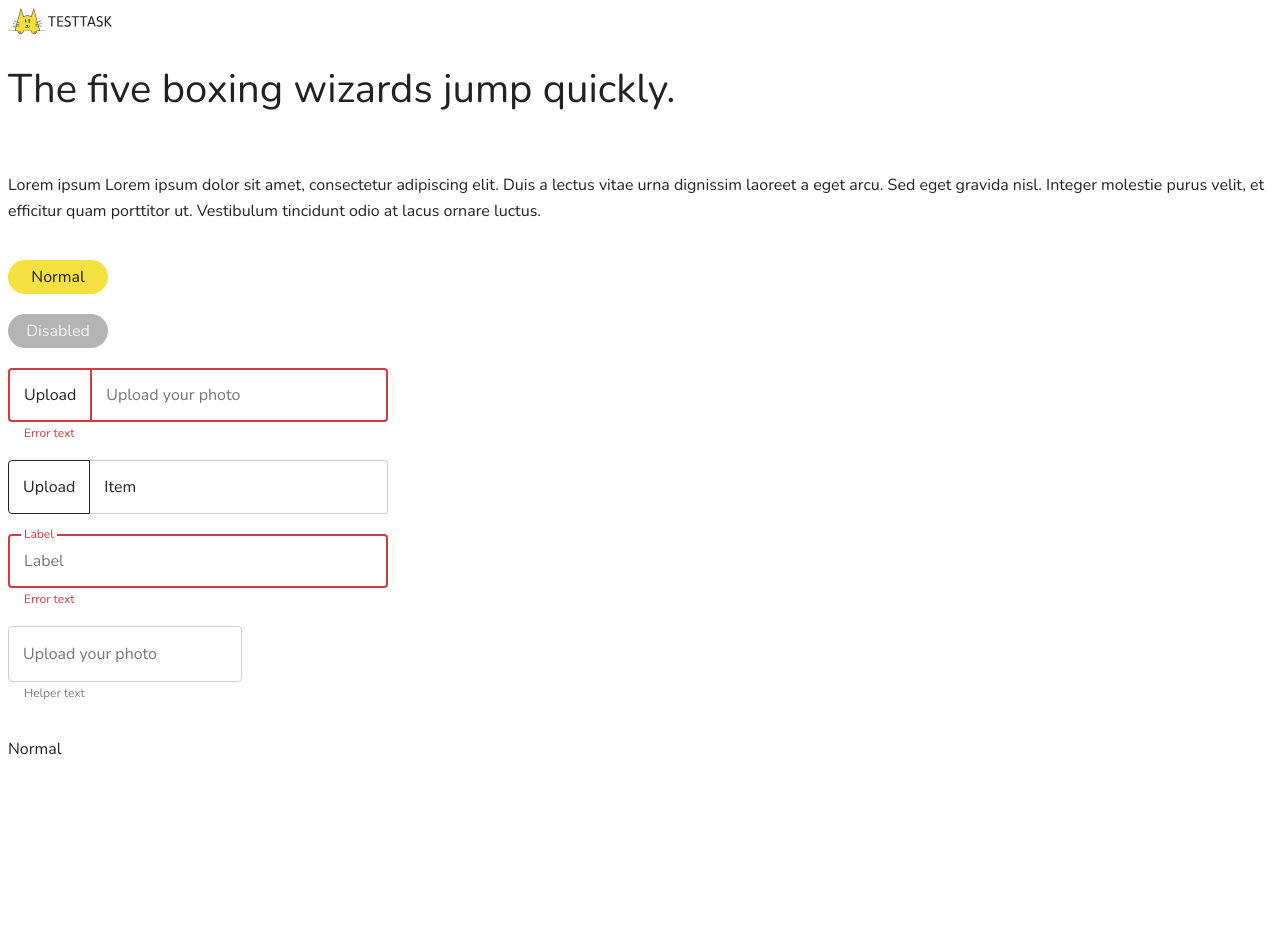
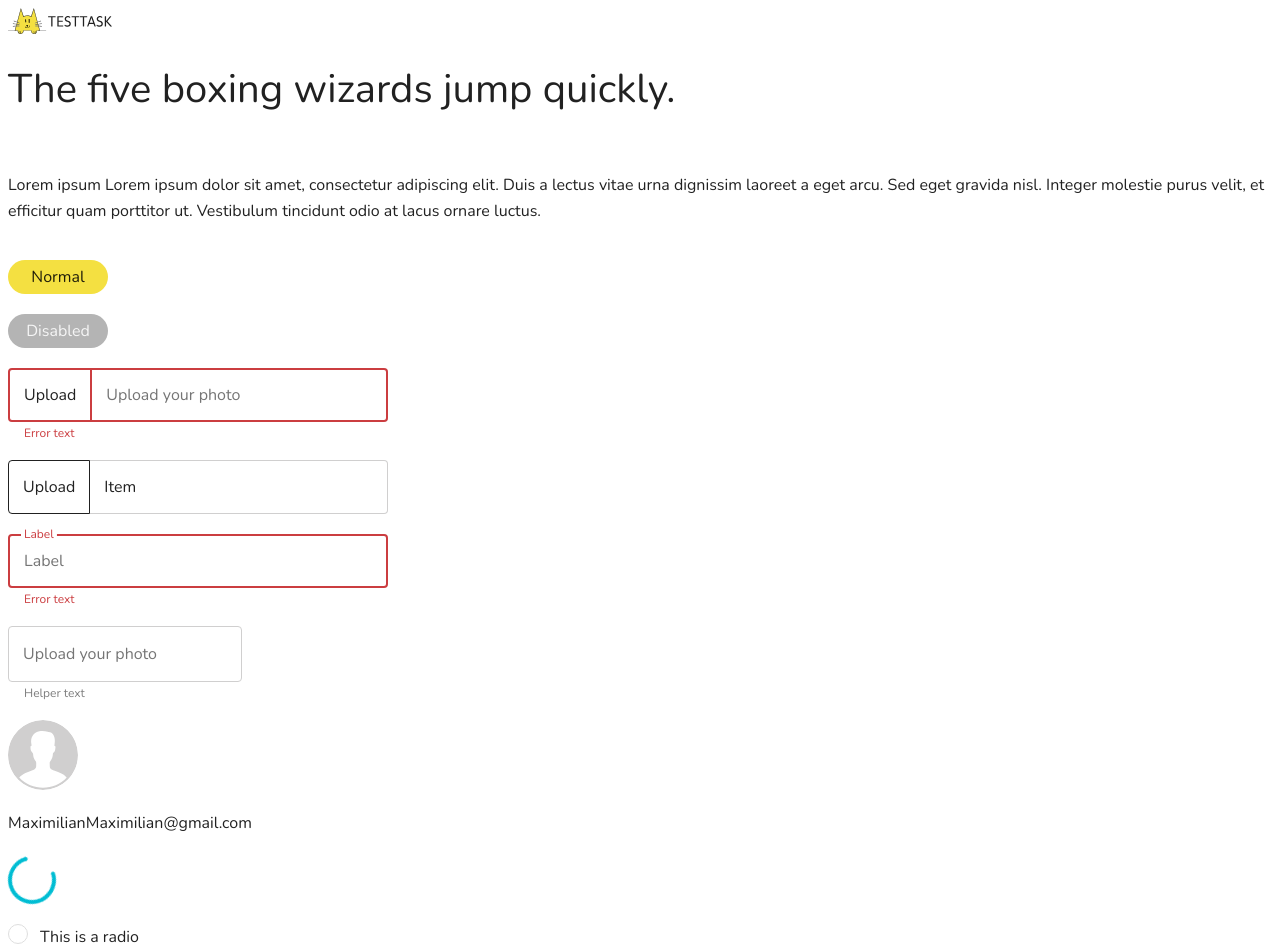
Before and after one commit to SpectreH/frontend-test-assignment, a Vue app in the folder frontend/: page / in a window 1280 px wide. Shown: the top 952 px of the page. Before the commit the page ends 800 px from the top, so only its background shows below. Built offline with nearby package versions, Linux system fonts and the light colour scheme.

Commit message:
finish element styles

```diff
--- a/frontend/src/components/HelloWorld.vue
+++ b/frontend/src/components/HelloWorld.vue
@@ -34,6 +34,29 @@
       </div>
     </div>
 
+    <div class="profile-image">
+      <img src="../assets/photo-cover.svg" height="70" width="70">
+    </div>
+
+    <div class="tooltip">MaximilianMaximilian@gmail.com
+      <span class="tooltiptext">MaximilianMaximilian@gmail.com</span>
+    </div>
+
+    <div class="spinner"></div>
+
+
+    <label class="b-contain">
+      <span>This is a radio</span>
+      <input name="radio" type="radio" />
+      <div class="b-input"></div>
+    </label>
+    <label class="b-contain">
+      <span>This is a radio</span>
+      <input name="radio" type="radio" />
+      <div class="b-input"></div>
+    </label>
+
+
     <p>Normal</p>
   </div>
 </template>
--- a/frontend/src/style/style.scss
+++ b/frontend/src/style/style.scss
@@ -119,3 +119,190 @@ input {
     color: $error;
   }
 }
+
+.profile-image {
+  height: 70px;
+  width: 70px;
+
+  img {
+    border-radius: 50%;
+    width: 100%;
+    height: 100%;
+    -o-object-fit: cover;
+    object-fit: cover;
+  }
+}
+
+.tooltip {
+  cursor: pointer;
+  position: relative;
+  display: flex;
+}
+
+.tooltip .tooltiptext {
+  visibility: hidden;
+  width: fit-content;
+  background-color: rgba(0, 0, 0, 0.87);
+  color: #fff;
+  text-align: center;
+  border-radius: 4px;
+  padding: 3px 16px;
+  top: 35px;
+  margin-left: 77px;
+  position: absolute;
+  z-index: 1;
+}
+
+.tooltip:hover .tooltiptext {
+  visibility: visible;
+}
+
+$spinner-width: 4px;
+
+.spinner {
+  border-width: $spinner-width;
+  border-style: solid;
+  border-color: $blue $blue $blue transparent;
+  width: 40px;
+  height: 40px;
+  border-radius: 50%;
+  animation: spin 1.5s linear infinite;
+  position: relative;
+
+  &:before, &:after {
+    content: '';
+    width: $spinner-width;
+    height: $spinner-width;
+    border-radius: 50%;
+    background: $blue;
+    position: absolute;
+    left: $spinner-width;
+  }
+
+  &:before {
+    top: 3px;
+    left: 2px;
+  }
+
+  &:after {
+    bottom: 2px;
+    left: 3px;
+  }
+}
+
+@keyframes spin {
+  0% {
+    transform: rotate(0deg);
+  }
+
+  100% {
+    transform: rotate(360deg);
+  }
+}
+
+.b-contain *,
+.b-contain *::before,
+.b-contain *::after {
+  box-sizing: content-box !important;
+}
+
+.b-contain input {
+  position: absolute;
+  z-index: -1;
+  opacity: 0;
+}
+
+.b-contain span {
+  line-height: 1.37;
+  font-size: 1rem;
+  font-family: inherit;
+}
+
+.b-contain {
+  display: table;
+  position: relative;
+  padding-left: 2rem;
+  cursor: pointer;
+  margin-bottom: 0.4rem;
+}
+
+.b-contain input[type="radio"]~.b-input {
+  position: absolute;
+  top: 0;
+  left: 0;
+  height: 18px;
+  width: 18px;
+  background: rgb(255, 255, 255);
+  transition: background 250ms;
+  border: 1px solid rgb(222, 222, 222);
+  border-radius: 3rem;
+}
+
+.b-contain input[type="radio"]~.b-input::after {
+  content: "";
+  position: absolute;
+  display: none;
+  left: 4px;
+  top: 4px;
+  width: 10px;
+  height: 10px;
+  border-radius: 3rem;
+  background: #00BDD3;
+  transition: background 250ms;
+}
+
+.b-contain input[type="checkbox"]:disabled~.b-input::after {
+  border-color: #ffffff;
+}
+
+.b-contain input:checked~.b-input::after {
+  display: block;
+}
+
+.b-contain:hover input[type="checkbox"]:not([disabled])~.b-input,
+.b-contain input[type="checkbox"]:focus~.b-input {
+  background: #e2e8f0;
+  border-color: #64748b;
+}
+
+.b-contain:hover input[type="radio"]:not([disabled])~.b-input,
+.b-contain input[type="radio"]:focus~.b-input {
+  background: rgb(255, 255, 255);
+  border-color: rgb(222, 222, 222);
+}
+
+.b-contain input:focus~.b-input {
+  box-shadow: 0 0 0 0px #60a5fa;
+}
+
+.b-contain input[type="checkbox"]:checked~.b-input {
+  background: #3b82f6;
+  border-color: #1d4ed8;
+}
+
+.b-contain input[type="radio"]:checked~.b-input {
+  background: rgb(255, 255, 255);
+  border-color: #00BDD3;
+}
+
+.b-contain input[type="checkbox"]:disabled~.b-input,
+.b-contain input[type="radio"]:disabled~.b-input {
+  opacity: 0.5;
+  cursor: not-allowed;
+}
+
+.b-contain input[type="radio"]:disabled~.b-input::after {
+  background: rgb(255, 255, 255);
+}
+
+.b-contain:hover input[type="checkbox"]:not([disabled]):checked~.b-input,
+.b-contain input[type="checkbox"]:checked:focus~.b-input {
+  background: #2563eb;
+  border-color: #1e40af;
+}
+
+.b-contain:hover input[type="radio"]:not([disabled]):checked~.b-input,
+.b-contain input[type="radio"]:checked:focus~.b-input {
+  background: rgb(255, 255, 255);
+  border-color: #00BDD3;
+}
```
